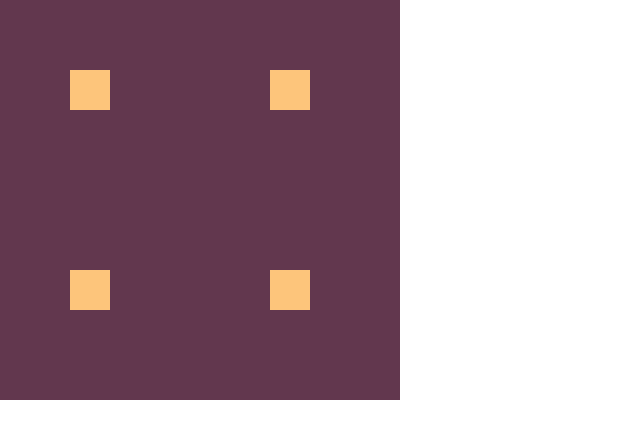
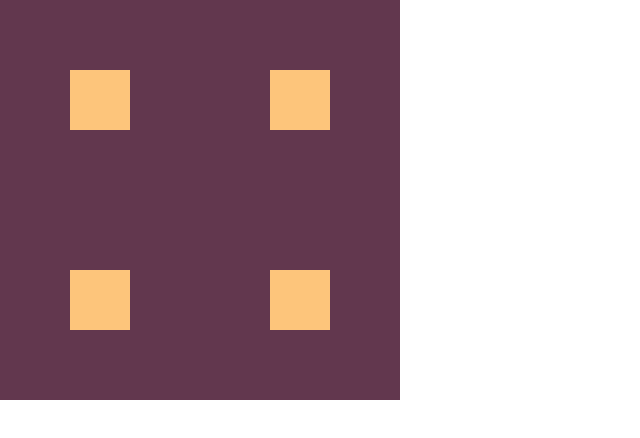
Before and after one commit to Paivaas/CSSbattle, a plain HTML site: page index.html in a window 1280 px wide. Shown: the whole page, without its empty margins (0-640 px from the left). Drawn offline with Linux system fonts and the light colour scheme.

Commit message:
Desafio1

```diff
--- a/style.css
+++ b/style.css
@@ -3,6 +3,7 @@
     padding: 0;
 }
 
+/* Cor, tamanho e posição*/
 .grande{
    background-color: #62374e;
    height: 400px;
@@ -10,13 +11,13 @@
    display: grid;
    grid-template-areas: "p1 p2" "p3 p4";
 }
-
 .pequeno{
     background-color: #fdc57b;
-    margin: 70px;
-    height: 40px;
-   width: 40px;
+    margin: 70px; /* Borda*/
+    height: 60px;
+   width: 60px;
 }
+
 .pequeno1{
     grid-area: p1;
 }
```
